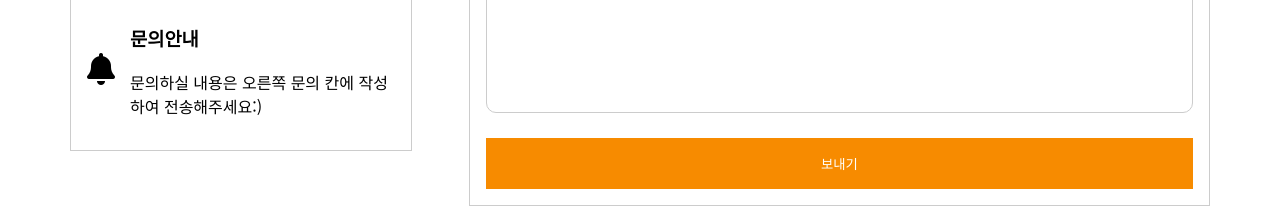
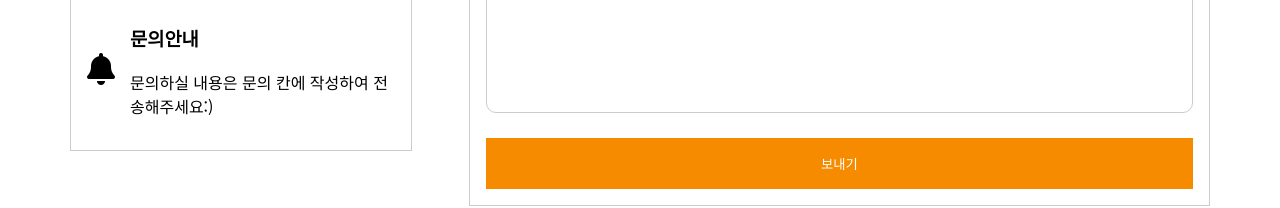
Before and after one commit to sozzii/onthedream, a plain HTML site: page index.html in a window 1280 px wide. Shown: the part 2869-3077 px from the top of the page. Drawn offline with Linux system fonts and the light colour scheme.

Commit message:
Update index.html

```diff
--- a/index.html
+++ b/index.html
@@ -132,7 +132,7 @@
                         </div>
                         <div class="info-text">
                             <h3>문의안내</h3>
-                            <p>문의하실 내용은 오른쪽 문의 칸에 작성하여 전송해주세요:)</p>
+                            <p>문의하실 내용은 문의 칸에 작성하여 전송해주세요:)</p>
                         </div>
                     </div>
                 </div>
```
